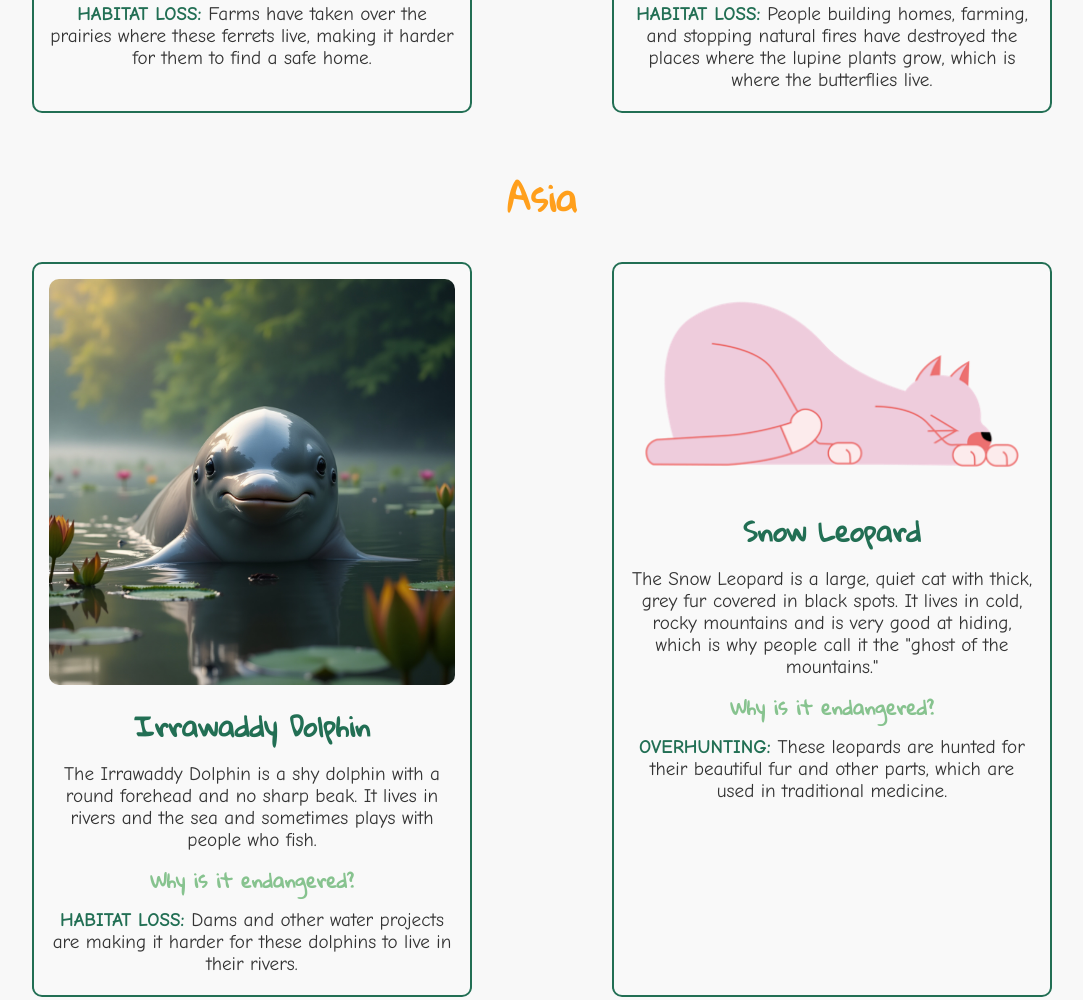
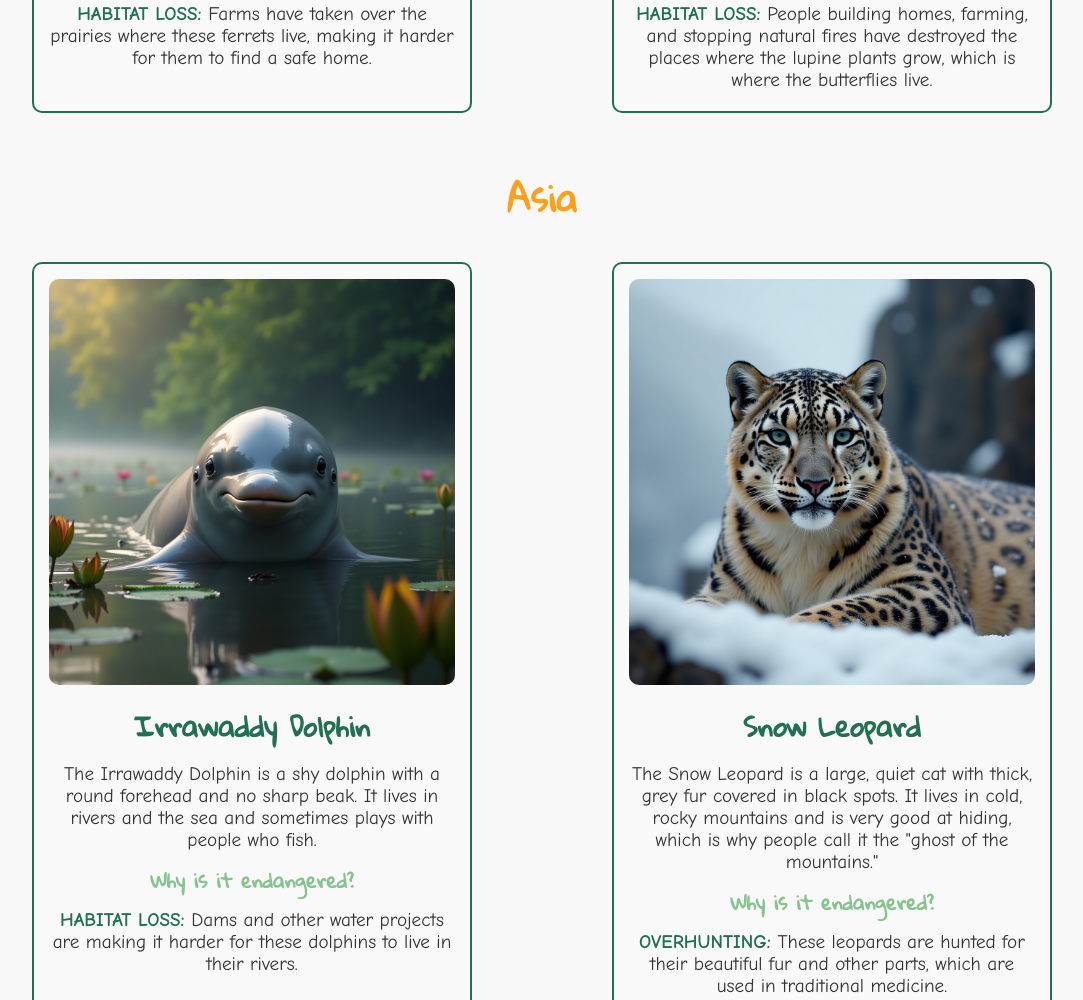
Before and after one commit to dianaanyichie/FYPFrontend, a website with bundled scripts: page html/animalList.html in a window 1280 px wide. Shown: the part 4600-5600 px from the top of the page, without its empty margins (98-1181 px from the left). Built offline with nearby package versions, Linux system fonts and the light colour scheme; no server answers.

Commit message:
Updated Continent Signal and Added All Animal Images

```diff
--- a/html/animalList.html
+++ b/html/animalList.html
@@ -159,7 +159,7 @@
           <p><span>Habitat Loss: </span>Dams and other water projects are making it harder for these dolphins to live in their rivers.</p>
         </div>
         <div class="animal-card">
-          <img src="/assets/cat.png" alt="Animal Name">
+          <img src="/assets/animalImgs/snowLeopard.jpeg" alt="Animal Name">
           <h3>Snow Leopard</h3>
           <p>The Snow Leopard is a large, quiet cat with thick, grey fur covered in black spots.
             It lives in cold, rocky mountains and is very good at hiding, which is why people call it the "ghost of the mountains."</p>
@@ -182,7 +182,7 @@
           <p><span>Climate Change: </span>Warmer waters and melting sea ice make it harder for them to find food, especially krill.</p>
         </div>
         <div class="animal-card">
-          <img src="/assets/cat.png" alt="Animal Name">
+          <img src="/assets/animalImgs/southGeorgiaPipit.jpeg" alt="Animal Name">
           <h3>South Georgia Pipit</h3>
           <p>The South Georgia Pipit is a small, brown songbird that lives in the cold sub-Antarctic.
             Its lovely song echoes across the snowy land.</p>
--- a/js/script.js
+++ b/js/script.js
@@ -73,56 +73,118 @@ document.addEventListener("DOMContentLoaded", function () {
 
   //Receive signals from Springboot
   const animalData = {
-    "africa": {
+    "africa": [
+        {
             "model": "/assets/3dModels/Africa/kihansiSprayToad.glb",
             "name": "Kihansi Spray Toad",
             "continent": "Africa",
             "info": "A tiny, golden-yellow toad that lives in the misty water spray of Kihansi Falls in Tanzania.",
             "reason": "A dam built at Kihansi Falls reduced the misty spray that these toads live in, making it hard for them to survive."
         },
-    "antarctica": {
+        {
+            "model": "/assets/3dModels/Africa/madagascanBigHeadedTurtle.glb",
+            "name": "Madagascan Big-headed Turtle",
+            "continent": "Africa",
+            "info": "A large freshwater turtle with a huge head that can't fit all the way into its shell",
+            "reason": "These turtles are hunted a lot for food and to be sold as pets. Many are taken from the wild when they shouldn’t be."
+        }
+    ],
+    "antarctica": [
+        {
             "model": "/assets/3dModels/Antarctica/antarcticFurSeal.glb",
             "name": "Antarctic Fur Seal",
             "continent": "Antarctica",
             "info": "The Antarctic Fur Seal has thick fur to stay warm in cold waters. They swim well and mostly eat krill, fish, and squid.",
-        "reason": "Warmer waters and melting ice makes it harder to find food like krill."
+            "reason": "Warmer waters and melting ice make it harder to find food like krill."
         },
-    "asia": {
+        {
+            "model": "/assets/3dModels/Antarctica/southGeorgiaPipit.glb",
+            "name": "South Georgia Pipit",
+            "continent": "Antarctica",
+            "info": "The South Georgia Pipit is a small, brown songbird. Its lovely song echoes across the snowy land.",
+            "reason": "Human activities, like research stations and tourism, can disturb the places where they breed and find food."
+        }
+    ],
+    "asia": [
+        {
             "model": "/assets/3dModels/Asia/irrawaddyDolphin.glb",
             "name": "Irrawaddy Dolphin",
             "continent": "Asia",
             "info": "The Irrawaddy Dolphin is a shy dolphin with a round forehead and no sharp beak. It lives in rivers and the sea.",
             "reason": "Dams and other water projects make it hard for these dolphins to live in the rivers."
         },
-    "australia": {
+        {
+            "model": "/assets/3dModels/Asia/snowLeopard.glb",
+            "name": "Snow Leopard",
+            "continent": "Asia",
+            "info": "The Snow Leopard is a large, quiet cat with thick, grey fur covered in black spots. It lives in cold and rocky mountains.",
+            "reason": "These leopards are hunted for their beautiful fur and other parts, which are used in traditional medicine."
+        }
+    ],
+    "australia": [
+        {
             "model": "/assets/3dModels/Australia/orangeBelliedParrot.glb",
             "name": "Orange-bellied Parrot",
             "continent": "Australia",
             "info": "A super colourful little bird. It’s one of the rarest parrots in the world!",
             "reason": "The places where it lives, like coastal marshes, have been damaged by farming, building, and other human activities."
         },
-    "europe": {
+        {
+            "model": "/assets/3dModels/Australia/leadbeatersPossum.glb",
+            "name": "Leadbeater's Possum",
+            "continent": "Australia",
+            "info": "This little possum has soft grey fur and a fluffy tail. It’s very quick and loves climbing trees at night.",
+            "reason": "Big bushfires are happening more often and burning down the forests where these possums live, making it harder for them to survive."
+        }
+    ],
+    "europe": [
+        {
             "model": "/assets/3dModels/Europe/europeanMink.glb",
             "name": "European Mink",
             "continent": "Europe",
             "info": "This is a small, playful animal with soft brown fur and cute white spots around its nose and mouth.",
             "reason": "Dirty water from farms and factories has made it hard for the European Mink to live in clean, safe rivers and streams."
         },
-    "northAmerica": {
+        {
+            "model": "/assets/3dModels/Europe/sturgeonFish.glb",
+            "name": "Sturgeon Fish",
+            "continent": "Europe",
+            "info": "The Sturgeon is a really old fish with a long body and tough, bumpy scales. Some Sturgeon can live for more than 100 years!",
+            "reason": "Too many Sturgeon have been caught for their eggs and meat, which has made it hard for them to survive."
+        }
+    ],
+    "northAmerica": [
+        {
             "model": "/assets/3dModels/NorthAmerica/karnerBlueButterfly.glb",
             "name": "Karner Blue Butterfly",
             "continent": "North America",
             "info": "The Karner Blue Butterfly is small with bright blue wings and black-and-white edges. They live in wild lupine plants.",
             "reason": "People building homes, farming and natural fires have destroyed many lupine plants, which is where these butterflies live."
         },
-    "southAmerica": {
+        {
+            "model": "/assets/3dModels/NorthAmerica/blackFootedFerret.glb",
+            "name": "Black-footed Ferret",
+            "continent": "North America",
+            "info": "The Black-footed Ferret is a small, skinny animal with yellow fur, a black mask, and black-tipped feet and tail.",
+            "reason": "Farms have taken over the prairies where these ferrets live, making it harder for them to find a safe home."
+        }
+    ],
+    "southAmerica": [
+        {
             "model": "/assets/3dModels/SouthAmerica/andeanBear.glb",
             "name": "Andean Bear",
             "continent": "South America",
             "info": "The Andean Bear, or Spectacled Bear, has cream markings around its eyes like glasses! It mostly eats plants.",
             "reason": "People are cutting down forests and turning the land into farms, leaving the Andean Bear with less places to live."
+        },
+        {
+            "model": "/assets/3dModels/SouthAmerica/giantOtter.glb",
+            "name": "Giant Otter",
+            "continent": "South America",
+            "info": "The Giant Otter is a big, smooth-furred animal that loves swimming and playing. It has webbed feet and lives in families.",
+            "reason": "Dirty water from gold mining and farming is harming the places where these otters live and find food."
         }
-
+    ]
 };
 
 const modelViewer = document.getElementById("model-viewer");
@@ -150,15 +212,19 @@ function updateAnimalDisplay(signal) {
   const endangeredReason = document.querySelector(".endangered-reason p");
 
   if (animalData[signal]) {
-      modelViewer.setAttribute("src", animalData[signal].model);
+    const animals = animalData[signal];
 
-      animalName.textContent = animalData[signal].name;
-      animalContinent.textContent = `Found in: ${animalData[signal].continent}`;
-      animalInfo.textContent = animalData[signal].info;
-      endangeredReason.textContent = animalData[signal].reason;
+    const selectedAnimal = animals[Math.floor(Math.random() * animals.length)];
+
+    modelViewer.setAttribute("src", selectedAnimal.model);
+    animalName.textContent = selectedAnimal.name;
+    animalContinent.textContent = `Found in: ${selectedAnimal.continent}`;
+    animalInfo.textContent = selectedAnimal.info;
+    endangeredReason.textContent = selectedAnimal.reason;
   } else {
       console.error("Unknown signal received:", signal);
   }
+
 }
 
 setInterval(fetchSignalAndUpdateDisplay, 2000);
```
Also changed, not shown: assets/animalImgs/snowLeopard.jpeg (added), assets/animalImgs/southGeorgiaPipit.jpeg (added). Lines whose indentation alone changed are shown as unchanged.
